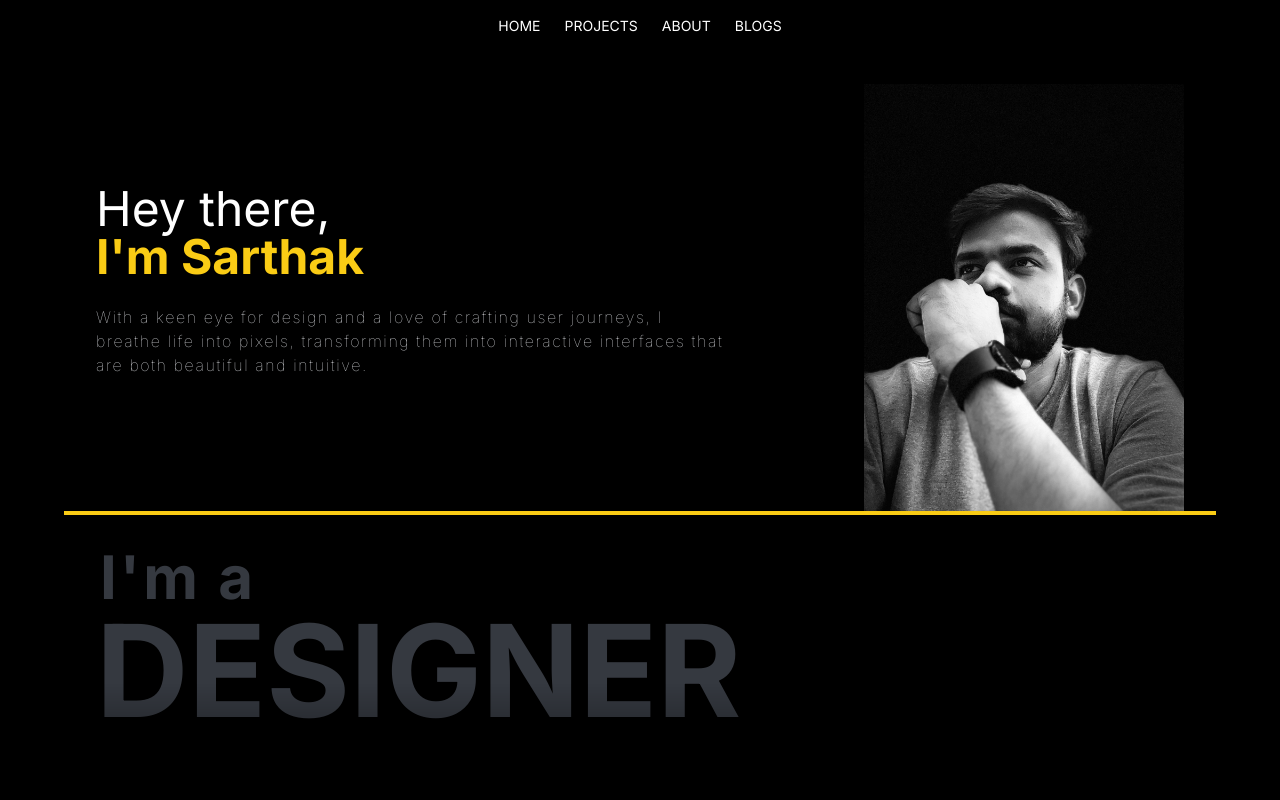
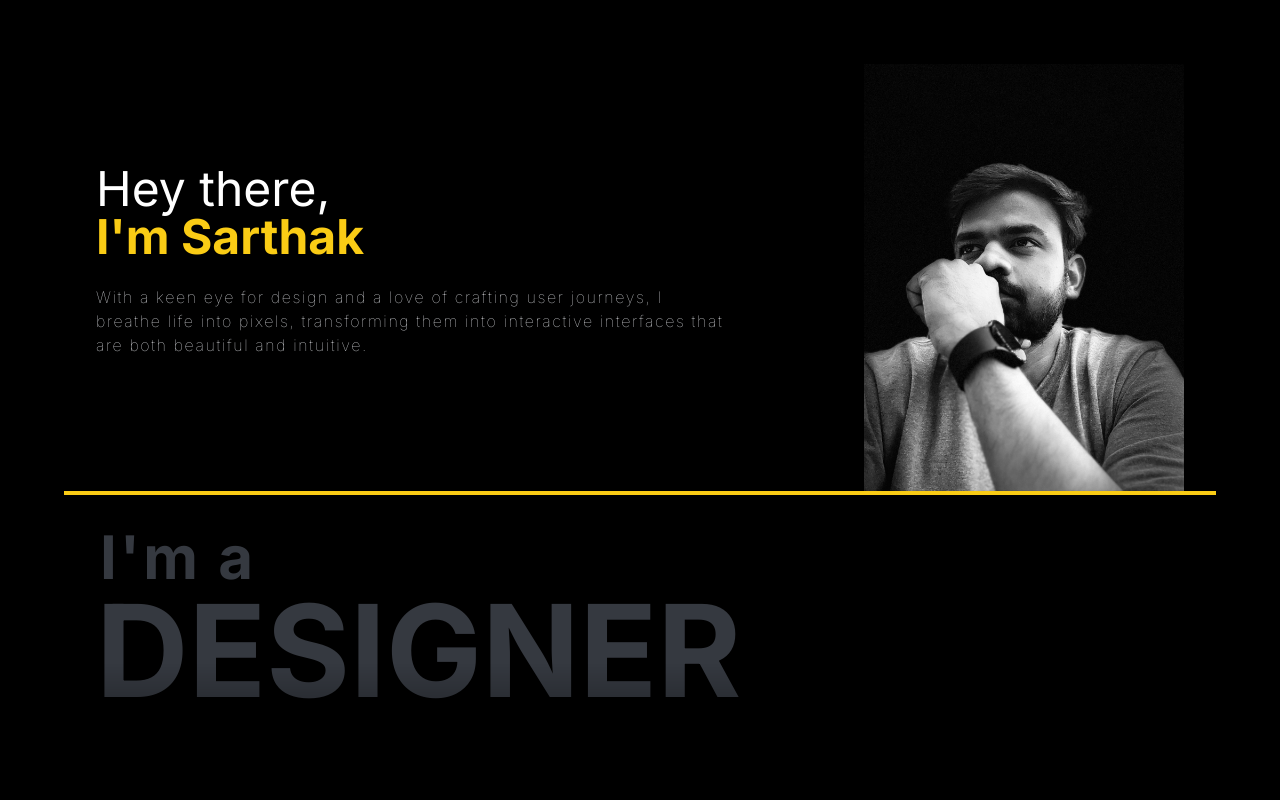
Before and after one commit to pseudopodia97/portfolio, a Next.js app: page / in a window 1280 px wide. Shown: the top 800 px of the page. Built offline with nearby package versions, Linux system fonts and the light colour scheme.

Commit message:
Update Header.tsx

```diff
--- a/src/app/core/Header.tsx
+++ b/src/app/core/Header.tsx
@@ -4,7 +4,7 @@ import Link from "next/link";
 const Header = () => {
     return(
         <div className="py-4 px-6 bg-black">
-            <ul className="flex text-white flex gap-6 text-sm justify-center text-slate-300">
+{/*             <ul className="flex text-white flex gap-6 text-sm justify-center text-slate-300">
                 <Link href={'/'}>
                     HOME
                 </Link>
@@ -17,7 +17,7 @@ const Header = () => {
                 <Link href={'/blogs'}>
                     BLOGS
                 </Link>
-            </ul>
+            </ul> */}
         </div>
     )
 }
```
